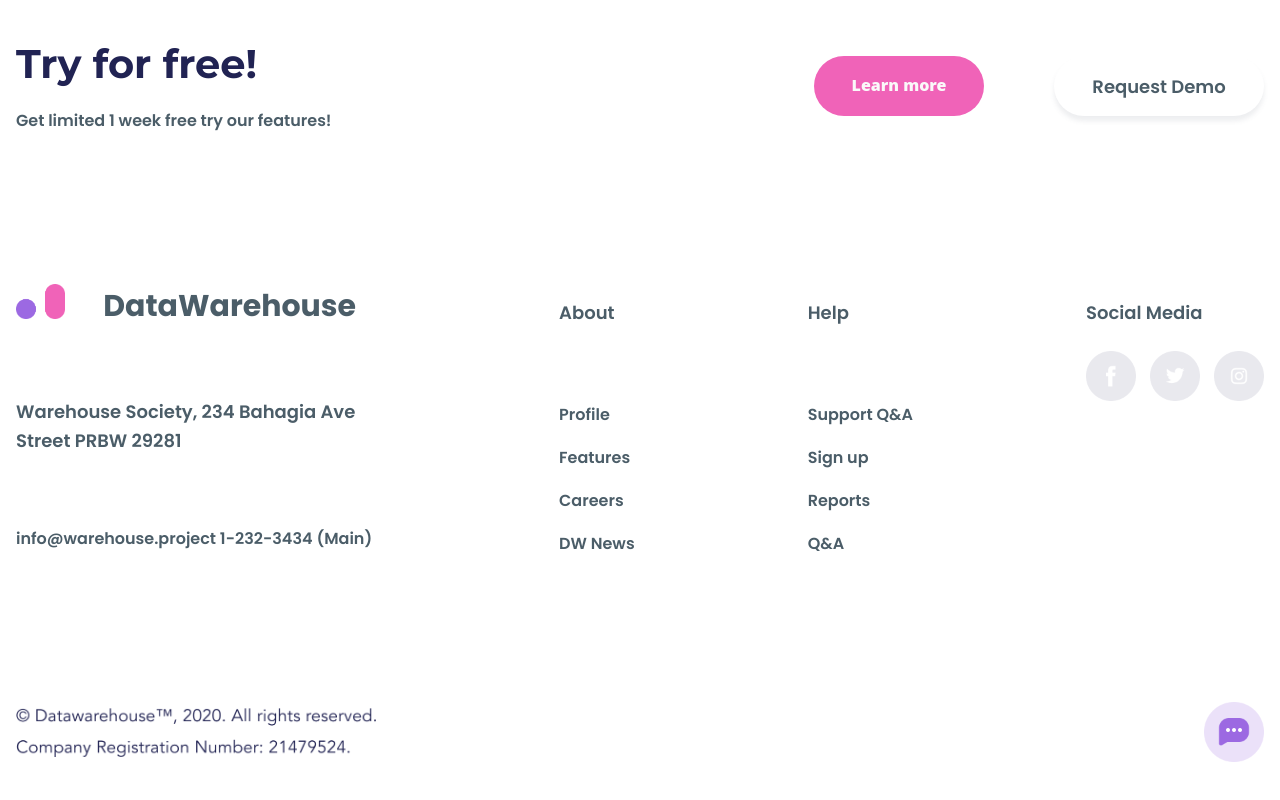
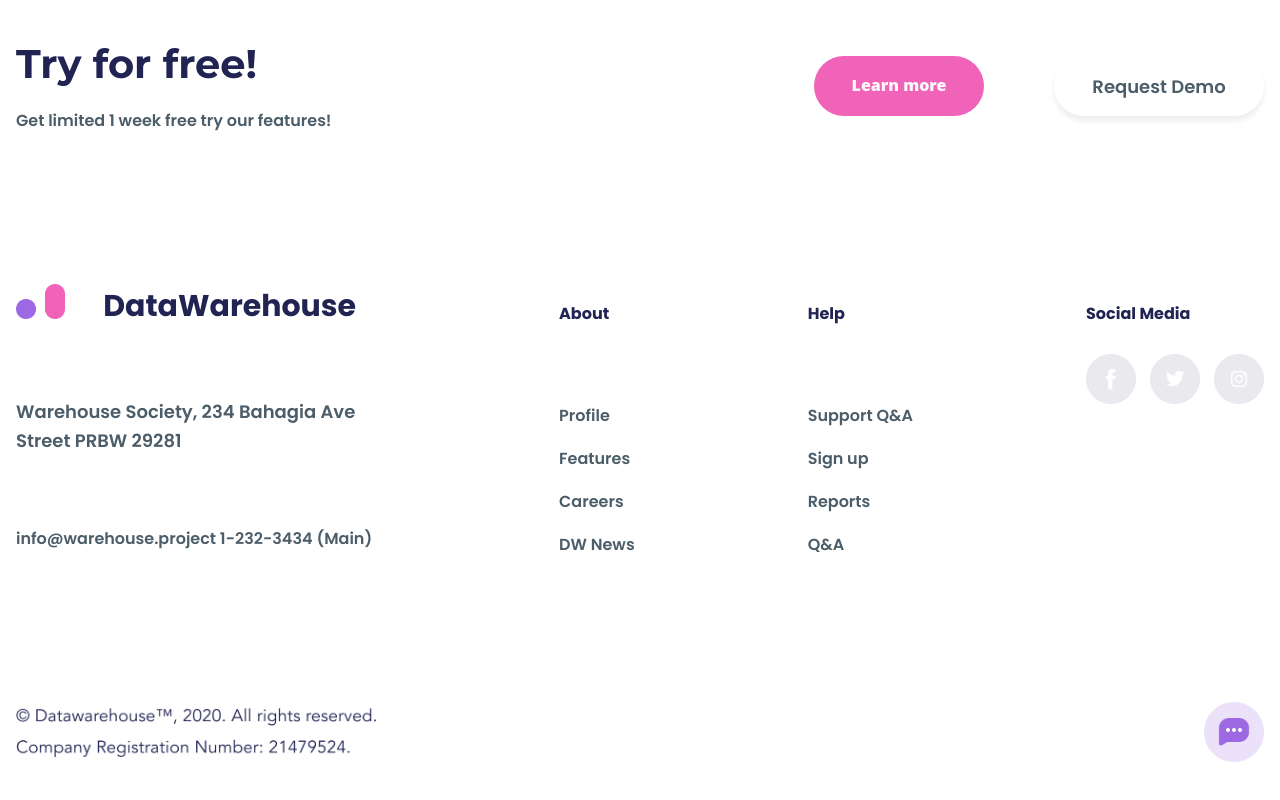
Before and after one commit to ShahabDadKhan/porject-warehouse, a plain HTML site: page index.html in a window 1280 px wide. Shown: the part 2583-3383 px from the top of the page. Drawn offline with Linux system fonts and the light colour scheme.

Commit message:
Added index.html & custom.css

```diff
--- a/css/style.css
+++ b/css/style.css
@@ -394,7 +394,15 @@ body {
   font-weight: 800;
   font-size: 20px;
   line-height: 32px;
-  font-weight: 900; }
+  font-weight: 900;
+  color: var(--color-primary); }
+
+.heading__secondary-5 {
+  font-family: Poppins;
+  font-weight: 900;
+  font-size: 16px;
+  line-height: 26px;
+  color: var(--color-primary); }
 
 .try-margin {
   margin-bottom: 18px; }
--- a/index.html
+++ b/index.html
@@ -264,7 +264,7 @@
           </div>
 
           <div class="footer__up-b">
-            <div class="footer__hs3 heading__secondary-1">About</div>
+            <div class="footer__hs3 heading__secondary-5">About</div>
             <div class="footer__up-about">
               <ul class="footer__up-about-1 heading__secondary-2">
                 <li>Profile</li>
@@ -276,7 +276,7 @@
           </div>
 
           <div class="footer__up-b">
-            <div class="footer__hs3 heading__secondary-1">Help</div>
+            <div class="footer__hs1 heading__secondary-5">Help</div>
             <div class="footer__up-about">
               <ul class="footer__up-about-1 heading__secondary-2">
                 <li>Support Q&A</li>
@@ -289,7 +289,7 @@
           </div>
 
           <div class="footer__up-d">
-            <div class="footer__hs3 heading__secondary-1">Social Media</div>
+            <div class="footer__up-hs3 heading__secondary-5">Social Media</div>
             <div class="footer__up-sm-1">
               <img src="/img/SM.png" alt="SM" class="footer__up-sm" />
             </div>
--- a/sass/_components.scss
+++ b/sass/_components.scss
@@ -169,6 +169,7 @@
 
   &-sm {
     width: 178px;
+    // color: var(--color-primary);
   }
 
   &-about {
@@ -195,4 +196,8 @@
     // align-items: none;
     // justify-content: space-between;
   }
+
+  // &-hs3 {
+  //   color: var(--color-primary);
+  // }
 }
--- a/sass/_typography.scss
+++ b/sass/_typography.scss
@@ -97,6 +97,11 @@
     &-3 {
       @include hs3;
       font-weight: 900;
+      color: var(--color-primary);
+    }
+
+    &-5 {
+      @include hs5;
     }
   }
 }
```
Also changed, not shown: sass/_mixins.scss (+12 -0 lines).
